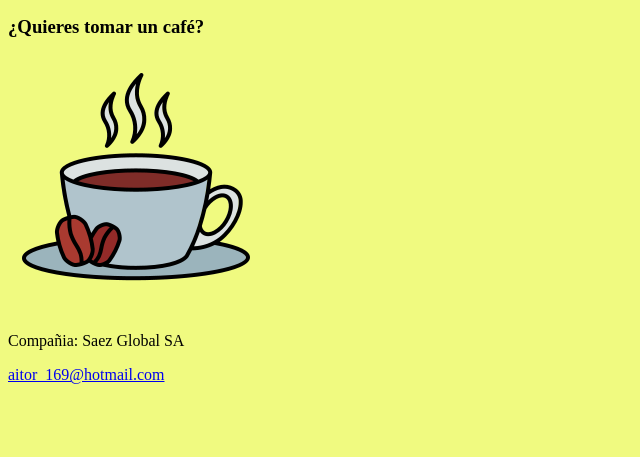
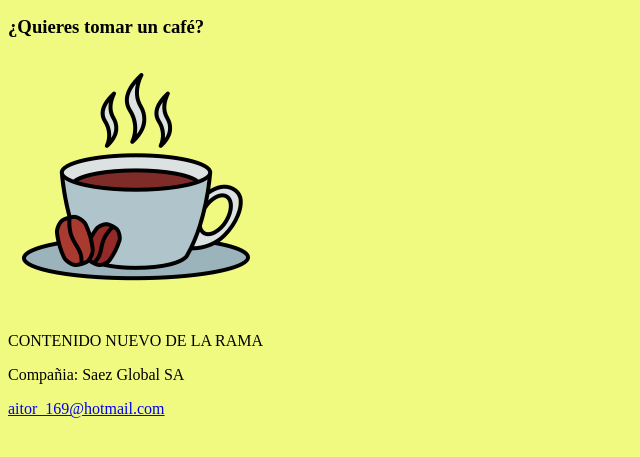
Before and after one commit to asaeztornay/Exercise_Unit5_website, a plain HTML site: page index.html in a window 1280 px wide. Shown: the part 101-558 px from the top of the page, without its empty margins (0-640 px from the left). Drawn offline with Linux system fonts and the light colour scheme.

Commit message:
Add content in home brach

```diff
--- a/index.html
+++ b/index.html
@@ -12,6 +12,7 @@
 
 		<h3>¿Quieres tomar un café?</h3>
 		<img src="images/cafe.png" alt="Icono Cafe">
+		<p>CONTENIDO NUEVO DE LA RAMA</p>
 
 		<footer>
 			<p>Compañia: Saez Global SA</p>
```
